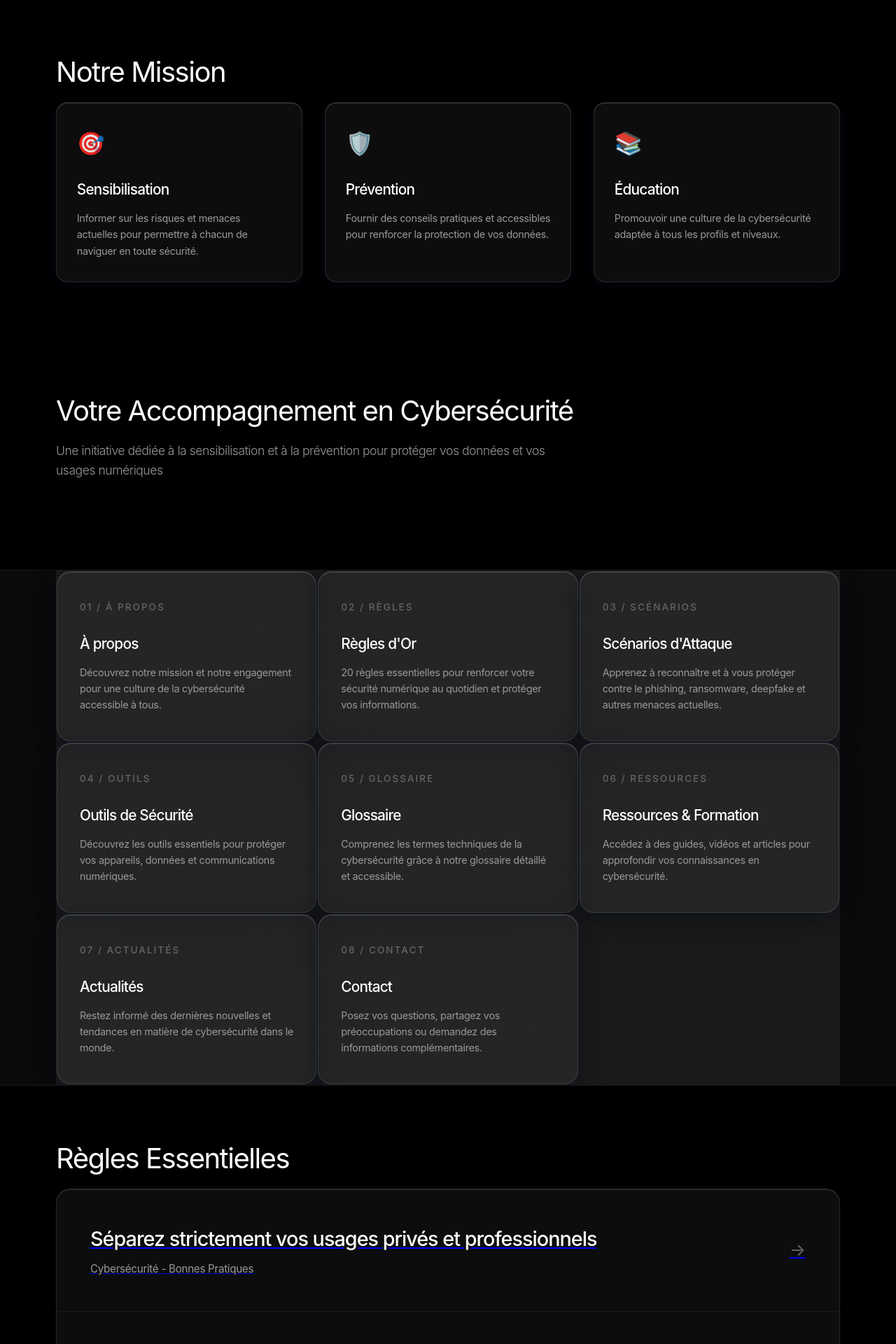
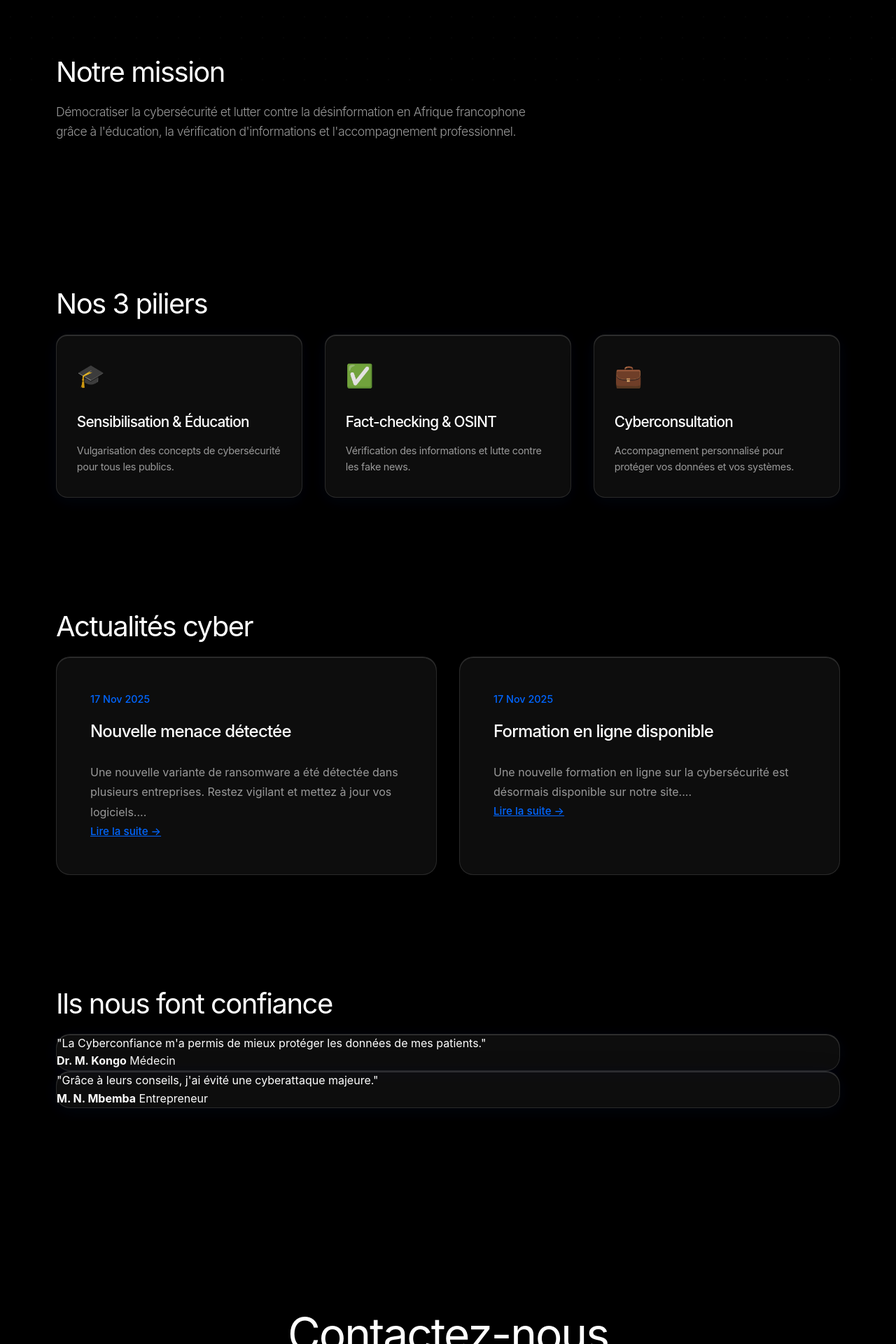
Before and after one commit to moa-digitalagency/CyberConfiance, a Flask app: page / in a window 1280 px wide. Shown: the part 681-2601 px from the top of the page at 70% size. Run offline with Flask 3, Linux system fonts and the light colour scheme.

Commit message:
Update website content and structure for improved user engagement
Modify the hero section, mission, and pillars of the website. Update the title block and add new sections for mission, pillars, and news. Adjust existing service cards and links to new actions.

Replit-Commit-Author: Agent
Replit-Commit-Session-Id: 86c05312-b101-4ef0-8eda-a8dbbc96d3ec
Replit-Commit-Checkpoint-Type: intermediate_checkpoint
Replit-Commit-Event-Id: 01004474-7832-42ab-ba0f-d0055970c272
Replit-Commit-Screenshot-Url: https://storage.googleapis.com/screenshot-production-us-central1/39363de2-3662-4bea-9adc-2260b34af720/86c05312-b101-4ef0-8eda-a8dbbc96d3ec/zux25FS

```diff
--- a/templates/index.html
+++ b/templates/index.html
@@ -1,124 +1,118 @@
 {% extends "base.html" %}
 
-{% block title %}CyberConfiance - Sensibilisation et Prévention en Cybersécurité{% endblock %}
+{% block title %}La Cyberconfiance{% endblock %}
 
 {% block content %}
-<section class="hero">
+<section class="hero" style="background-image: linear-gradient(rgba(0, 0, 0, 0.5), rgba(0, 0, 0, 0.5)), url('{{ url_for('static', filename='img/hero-bg.jpg') }}'); background-size: cover; background-position: center;">
     <div class="glow-orb"></div>
 
     <div class="container hero-content">
-        <h1>La sécurité numérique<br>à votre service.</h1>
-        <p class="hero-subtitle">Sensibilisation et prévention pour naviguer en toute confiance<br>dans le monde numérique.</p>
+        <h1>Votre bouclier numérique en RDC</h1>
+        <p class="hero-subtitle">Sensibilisation, fact-checking et accompagnement en cybersécurité pour tous</p>
 
         <div class="hero-buttons">
-            <a href="{{ url_for('main.rules') }}" class="btn btn-primary">Découvrir les règles d'or</a>
-            <a href="{{ url_for('main.about') }}" class="btn btn-secondary">En savoir plus</a>
+            <a href="/fact-checking" class="btn btn-primary">Vérifier une information</a>
+            <a href="/consultation" class="btn btn-secondary">Demander une consultation</a>
+            <a href="/newsletter" class="btn btn-secondary">S'inscrire à la newsletter</a>
         </div>
     </div>
 </section>
 
-<section class="section">
+<section class="section mission-section">
     <div class="container">
-        <h2 class="section-title">Notre Mission</h2>
+        <h2 class="section-title">Notre mission</h2>
+        <p class="section-subtitle">Démocratiser la cybersécurité et lutter contre la désinformation en Afrique francophone grâce à l'éducation, la vérification d'informations et l'accompagnement professionnel.</p>
+    </div>
+</section>
+
+<section class="section pillars-section">
+    <div class="container">
+        <h2 class="section-title">Nos 3 piliers</h2>
 
         <div class="services-grid">
             <div class="service-card scroll-animate glass-card">
-                <span class="service-icon">🎯</span>
-                <h3>Sensibilisation</h3>
-                <p>Informer sur les risques et menaces actuelles pour permettre à chacun de naviguer en toute sécurité.</p>
+                <span class="service-icon">🎓</span>
+                <h3>Sensibilisation & Éducation</h3>
+                <p>Vulgarisation des concepts de cybersécurité pour tous les publics.</p>
             </div>
 
             <div class="service-card scroll-animate glass-card">
-                <span class="service-icon">🛡️</span>
-                <h3>Prévention</h3>
-                <p>Fournir des conseils pratiques et accessibles pour renforcer la protection de vos données.</p>
+                <span class="service-icon">✅</span>
+                <h3>Fact-checking & OSINT</h3>
+                <p>Vérification des informations et lutte contre les fake news.</p>
             </div>
 
             <div class="service-card scroll-animate glass-card">
-                <span class="service-icon">📚</span>
-                <h3>Éducation</h3>
-                <p>Promouvoir une culture de la cybersécurité adaptée à tous les profils et niveaux.</p>
+                <span class="service-icon">💼</span>
+                <h3>Cyberconsultation</h3>
+                <p>Accompagnement personnalisé pour protéger vos données et vos systèmes.</p>
             </div>
         </div>
     </div>
 </section>
 
-<section class="section">
+{% if news %}
+<section class="section news-section">
     <div class="container">
-        <h2 class="section-title">Votre Accompagnement en Cybersécurité</h2>
-        <p class="section-subtitle">Une initiative dédiée à la sensibilisation et à la prévention pour protéger vos données et vos usages numériques</p>
+        <h2 class="section-title">Actualités cyber</h2>
+
+        <div class="news-grid">
+            {% for item in news %}
+            <div class="news-card glass-card scroll-animate">
+                <div class="news-date">{{ item.created_at.strftime('%d %b %Y') if item.created_at else '' }}</div>
+                <h3>{{ item.title }}</h3>
+                <p>{{ item.content[:150] }}...</p>
+                <a href="{{ url_for('main.news') }}" class="read-more">Lire la suite →</a>
+            </div>
+            {% endfor %}
+        </div>
     </div>
 </section>
+{% endif %}
 
-<section class="process-section">
+<section class="section testimonials-section">
     <div class="container">
-        <div class="process-grid">
-            <div class="process-item scroll-animate glass-card">
-                <div class="process-number">01 / À PROPOS</div>
-                <h3><a href="{{ url_for('main.about') }}" style="color: inherit; text-decoration: none;">À propos</a></h3>
-                <p>Découvrez notre mission et notre engagement pour une culture de la cybersécurité accessible à tous.</p>
+        <h2 class="section-title">Ils nous font confiance</h2>
+
+        <div class="testimonials-grid">
+            <div class="testimonial-card glass-card scroll-animate">
+                <p class="testimonial-content">"La Cyberconfiance m'a permis de mieux protéger les données de mes patients."</p>
+                <div class="testimonial-author">
+                    <strong>Dr. M. Kongo</strong>
+                    <span>Médecin</span>
+                </div>
             </div>
 
-            <div class="process-item scroll-animate glass-card">
-                <div class="process-number">02 / RÈGLES</div>
-                <h3><a href="{{ url_for('main.rules') }}" style="color: inherit; text-decoration: none;">Règles d'Or</a></h3>
-                <p>20 règles essentielles pour renforcer votre sécurité numérique au quotidien et protéger vos informations.</p>
-            </div>
-
-            <div class="process-item scroll-animate glass-card">
-                <div class="process-number">03 / SCÉNARIOS</div>
-                <h3><a href="{{ url_for('main.scenarios') }}" style="color: inherit; text-decoration: none;">Scénarios d'Attaque</a></h3>
-                <p>Apprenez à reconnaître et à vous protéger contre le phishing, ransomware, deepfake et autres menaces actuelles.</p>
-            </div>
-
-            <div class="process-item scroll-animate glass-card">
-                <div class="process-number">04 / OUTILS</div>
-                <h3><a href="{{ url_for('main.tools') }}" style="color: inherit; text-decoration: none;">Outils de Sécurité</a></h3>
-                <p>Découvrez les outils essentiels pour protéger vos appareils, données et communications numériques.</p>
-            </div>
-
-            <div class="process-item scroll-animate glass-card">
-                <div class="process-number">05 / GLOSSAIRE</div>
-                <h3><a href="{{ url_for('main.glossary') }}" style="color: inherit; text-decoration: none;">Glossaire</a></h3>
-                <p>Comprenez les termes techniques de la cybersécurité grâce à notre glossaire détaillé et accessible.</p>
-            </div>
-
-            <div class="process-item scroll-animate glass-card">
-                <div class="process-number">06 / RESSOURCES</div>
-                <h3><a href="{{ url_for('main.resources') }}" style="color: inherit; text-decoration: none;">Ressources & Formation</a></h3>
-                <p>Accédez à des guides, vidéos et articles pour approfondir vos connaissances en cybersécurité.</p>
-            </div>
-
-            <div class="process-item scroll-animate glass-card">
-                <div class="process-number">07 / ACTUALITÉS</div>
-                <h3><a href="{{ url_for('main.news') }}" style="color: inherit; text-decoration: none;">Actualités</a></h3>
-                <p>Restez informé des dernières nouvelles et tendances en matière de cybersécurité dans le monde.</p>
-            </div>
-
-            <div class="process-item scroll-animate glass-card">
-                <div class="process-number">08 / CONTACT</div>
-                <h3><a href="{{ url_for('main.contact') }}" style="color: inherit; text-decoration: none;">Contact</a></h3>
-                <p>Posez vos questions, partagez vos préoccupations ou demandez des informations complémentaires.</p>
+            <div class="testimonial-card glass-card scroll-animate">
+                <p class="testimonial-content">"Grâce à leurs conseils, j'ai évité une cyberattaque majeure."</p>
+                <div class="testimonial-author">
+                    <strong>M. N. Mbemba</strong>
+                    <span>Entrepreneur</span>
+                </div>
             </div>
         </div>
     </div>
 </section>
 
-{% if rules %}
-<section class="projects-section section">
+{% if resources %}
+<section class="section resources-section">
     <div class="container">
-        <h2 class="section-title">Règles Essentielles</h2>
+        <h2 class="section-title">Ressources utiles</h2>
 
-        <div class="projects-list glass-card">
-            {% for rule in rules[:3] %}
-            <a href="{{ url_for('main.rules') }}" class="project-item scroll-animate">
-                <div class="project-info">
-                    <h3>{{ rule.title }}</h3>
-                    <p>Cybersécurité - Bonnes Pratiques</p>
-                </div>
-                <span class="project-arrow">→</span>
-            </a>
-            {% endfor %}
+        <div class="resources-grid">
+            <div class="resource-card glass-card scroll-animate">
+                <span class="resource-icon">📄</span>
+                <h3>Vade-mecum de cybersécurité</h3>
+                <p>20 règles d'or pour naviguer en sécurité.</p>
+                <a href="{{ url_for('main.rules') }}" class="btn btn-primary">Accéder</a>
+            </div>
+
+            <div class="resource-card glass-card scroll-animate">
+                <span class="resource-icon">✓</span>
+                <h3>Checklist de sécurité</h3>
+                <p>Vérifiez vos pratiques en un clin d'œil.</p>
+                <a href="{{ url_for('main.resources') }}" class="btn btn-primary">Accéder</a>
+            </div>
         </div>
     </div>
 </section>
@@ -126,8 +120,37 @@
 
 <section class="contact-section">
     <div class="container">
-        <h2>Besoin d'informations ?</h2>
-        <a href="mailto:contact@cyberconfiance.fr" class="contact-email">contact@cyberconfiance.fr</a>
+        <h2>Contactez-nous</h2>
+        <p>Besoin d'aide ou de conseils personnalisés ?</p>
+        <a href="{{ url_for('main.contact') }}" class="btn btn-primary">Nous contacter</a>
+    </div>
+</section>
+
+<section class="section footer-newsletter">
+    <div class="container">
+        <div class="newsletter-box glass-card">
+            <h3>Restez informé</h3>
+            <p>Recevez nos conseils et alertes cyber chaque semaine.</p>
+            <form action="/newsletter" method="post" class="newsletter-form">
+                <input type="email" name="email" placeholder="Votre adresse email" required>
+                <button type="submit" class="btn btn-primary">S'inscrire</button>
+            </form>
+        </div>
+
+        <div class="social-links">
+            <a href="https://facebook.com/lacyberconfiance" target="_blank" rel="noopener" title="Facebook">
+                <svg width="24" height="24" fill="currentColor" viewBox="0 0 24 24"><path d="M24 12.073c0-6.627-5.373-12-12-12s-12 5.373-12 12c0 5.99 4.388 10.954 10.125 11.854v-8.385H7.078v-3.47h3.047V9.43c0-3.007 1.792-4.669 4.533-4.669 1.312 0 2.686.235 2.686.235v2.953H15.83c-1.491 0-1.956.925-1.956 1.874v2.25h3.328l-.532 3.47h-2.796v8.385C19.612 23.027 24 18.062 24 12.073z"/></svg>
+            </a>
+            <a href="https://instagram.com/lacyberconfiance" target="_blank" rel="noopener" title="Instagram">
+                <svg width="24" height="24" fill="currentColor" viewBox="0 0 24 24"><path d="M12 2.163c3.204 0 3.584.012 4.85.07 3.252.148 4.771 1.691 4.919 4.919.058 1.265.069 1.645.069 4.849 0 3.205-.012 3.584-.069 4.849-.149 3.225-1.664 4.771-4.919 4.919-1.266.058-1.644.07-4.85.07-3.204 0-3.584-.012-4.849-.07-3.26-.149-4.771-1.699-4.919-4.92-.058-1.265-.07-1.644-.07-4.849 0-3.204.013-3.583.07-4.849.149-3.227 1.664-4.771 4.919-4.919 1.266-.057 1.645-.069 4.849-.069zm0-2.163c-3.259 0-3.667.014-4.947.072-4.358.2-6.78 2.618-6.98 6.98-.059 1.281-.073 1.689-.073 4.948 0 3.259.014 3.668.072 4.948.2 4.358 2.618 6.78 6.98 6.98 1.281.058 1.689.072 4.948.072 3.259 0 3.668-.014 4.948-.072 4.354-.2 6.782-2.618 6.979-6.98.059-1.28.073-1.689.073-4.948 0-3.259-.014-3.667-.072-4.947-.196-4.354-2.617-6.78-6.979-6.98-1.281-.059-1.69-.073-4.949-.073zm0 5.838c-3.403 0-6.162 2.759-6.162 6.162s2.759 6.163 6.162 6.163 6.162-2.759 6.162-6.163c0-3.403-2.759-6.162-6.162-6.162zm0 10.162c-2.209 0-4-1.79-4-4 0-2.209 1.791-4 4-4s4 1.791 4 4c0 2.21-1.791 4-4 4zm6.406-11.845c-.796 0-1.441.645-1.441 1.44s.645 1.44 1.441 1.44c.795 0 1.439-.645 1.439-1.44s-.644-1.44-1.439-1.44z"/></svg>
+            </a>
+            <a href="https://twitter.com/cyberconfiance" target="_blank" rel="noopener" title="Twitter">
+                <svg width="24" height="24" fill="currentColor" viewBox="0 0 24 24"><path d="M23.953 4.57a10 10 0 01-2.825.775 4.958 4.958 0 002.163-2.723c-.951.555-2.005.959-3.127 1.184a4.92 4.92 0 00-8.384 4.482C7.69 8.095 4.067 6.13 1.64 3.162a4.822 4.822 0 00-.666 2.475c0 1.71.87 3.213 2.188 4.096a4.904 4.904 0 01-2.228-.616v.06a4.923 4.923 0 003.946 4.827 4.996 4.996 0 01-2.212.085 4.936 4.936 0 004.604 3.417 9.867 9.867 0 01-6.102 2.105c-.39 0-.779-.023-1.17-.067a13.995 13.995 0 007.557 2.209c9.053 0 13.998-7.496 13.998-13.985 0-.21 0-.42-.015-.63A9.935 9.935 0 0024 4.59z"/></svg>
+            </a>
+            <a href="https://linkedin.com/company/la-cyberconfiance" target="_blank" rel="noopener" title="LinkedIn">
+                <svg width="24" height="24" fill="currentColor" viewBox="0 0 24 24"><path d="M20.447 20.452h-3.554v-5.569c0-1.328-.027-3.037-1.852-3.037-1.853 0-2.136 1.445-2.136 2.939v5.667H9.351V9h3.414v1.561h.046c.477-.9 1.637-1.85 3.37-1.85 3.601 0 4.267 2.37 4.267 5.455v6.286zM5.337 7.433c-1.144 0-2.063-.926-2.063-2.065 0-1.138.92-2.063 2.063-2.063 1.14 0 2.064.925 2.064 2.063 0 1.139-.925 2.065-2.064 2.065zm1.782 13.019H3.555V9h3.564v11.452zM22.225 0H1.771C.792 0 0 .774 0 1.729v20.542C0 23.227.792 24 1.771 24h20.451C23.2 24 24 23.227 24 22.271V1.729C24 .774 23.2 0 22.222 0h.003z"/></svg>
+            </a>
+        </div>
     </div>
 </section>
 {% endblock %}
```
